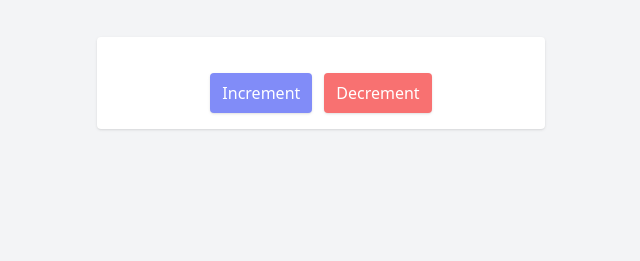
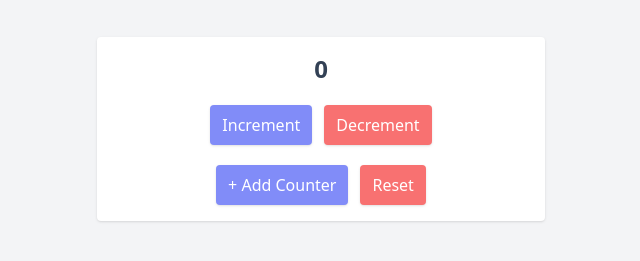
Before and after one commit to mabuhanifa/reduxVanillaJs, a plain HTML site: page index.html in a window 1280 px wide. Shown: the part 75-336 px from the top of the page, without its empty margins (319-959 px from the left). Drawn offline with nearby package versions, Linux system fonts and the light colour scheme.

Commit message:
add counter

```diff
--- a/index.html
+++ b/index.html
@@ -38,10 +38,23 @@
               Decrement
             </button>
           </div>
+          <div class="h-auto bg-transparent flex justify-end">
+            <div class="flex space-x-3">
+              <button
+                class="bg-indigo-400 text-white px-3 py-2 rounded shadow"
+                id="addCounter"
+              >
+                + Add Counter
+              </button>
+              <button class="bg-red-400 text-white px-3 py-2 rounded shadow">
+                Reset
+              </button>
+            </div>
+          </div>
         </div>
       </div>
+      <div id="other"></div>
     </div>
-
-    <script src="./script.js"></script>
+    <script src="./index.js"></script>
   </body>
 </html>
--- a/index.js
+++ b/index.js
@@ -2,6 +2,11 @@
 const counterEl = document.getElementById("counter");
 const incrementEl = document.getElementById("increment");
 const decrementEl = document.getElementById("decrement");
+const other = document.getElementById("other");
+const addCounter = document.getElementById("addCounter");
+const newCounter = `
+
+`;
 
 // initial state
 const initialState = {
@@ -43,6 +48,7 @@ incrementEl.addEventListener("click", () => {
   store.dispatch({
     type: "increment",
   });
+  console.log("first")
 });
 
 decrementEl.addEventListener("click", () => {
```
